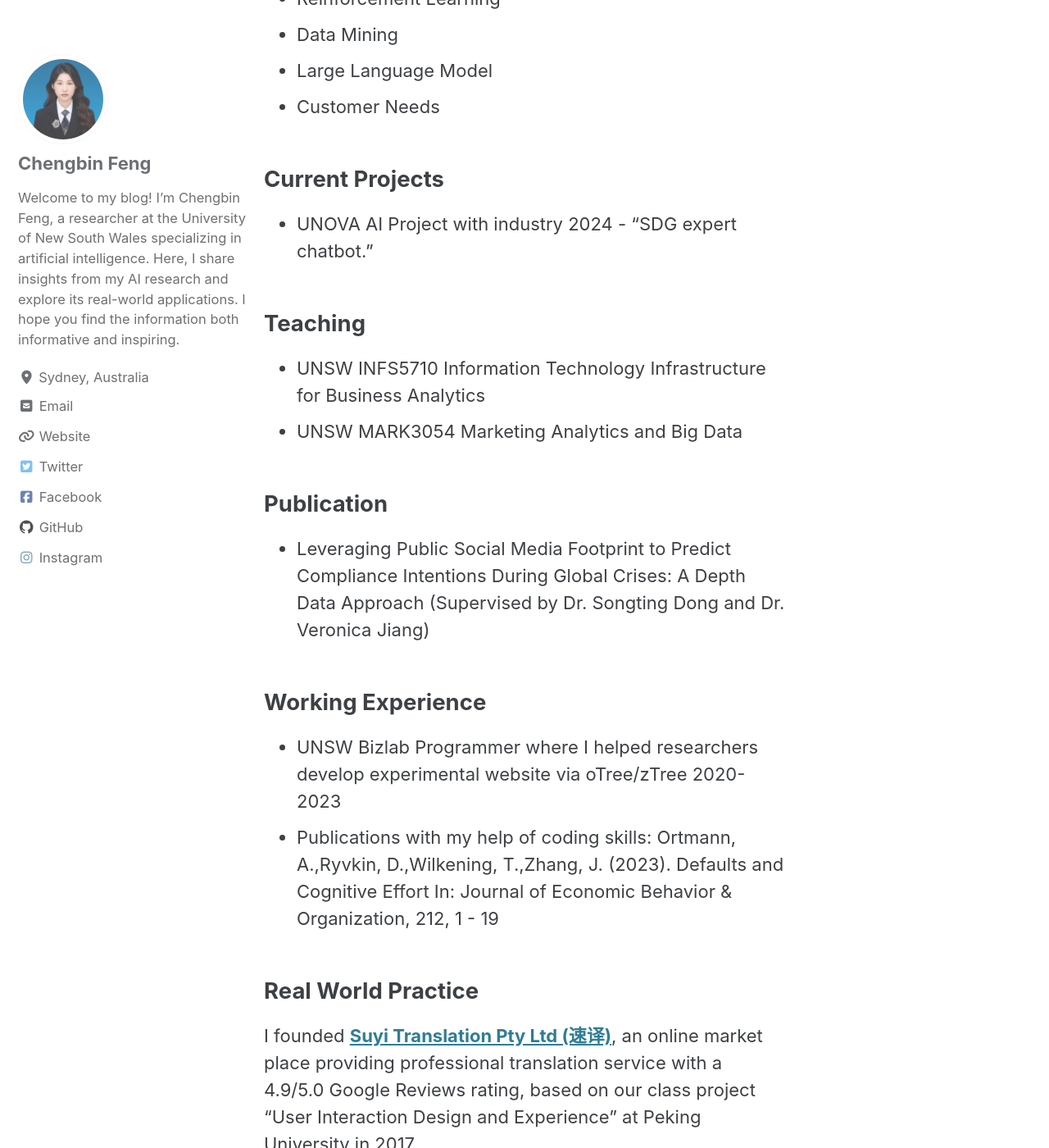
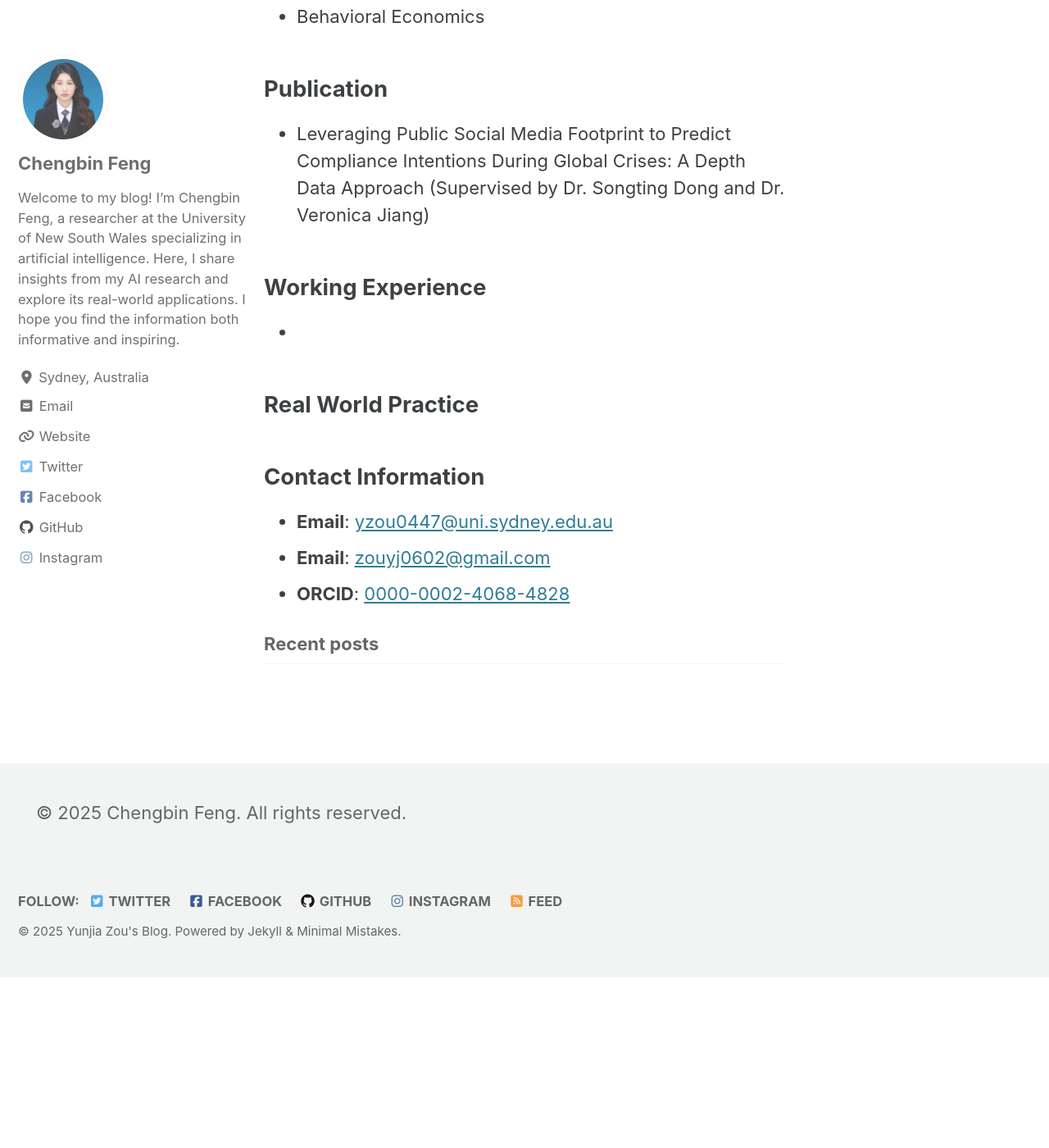
Before and after one commit to zou-yunjia/zou-yunjia.github.io, a Jekyll site: the page built from index.md, in a window 1280 px wide and 1400 px high, scrolled down 816 px. Shown: the whole window at 82% size. Built offline with Jekyll 4.4.1, drawn with Linux system fonts in a browser that asks for light colours; cached includes are drawn as plain includes; after the commit the page ends 2008 px from its top, so only the background shows below that; some of the changed text lies outside the part shown.

Commit message:
write down

```diff
--- a/index.md
+++ b/index.md
@@ -7,38 +7,26 @@
 ---
 
 # Welcome to My Blog
-Hello, I'm **Chengbin Feng**, currently conducting scientific research in Artificial Intelligence at The University of New South Wales (UNSW).
+Hello, I'm **Yunjia Zou**, a second-year Master's student in Economics at The University of Sydney (USYD).  I am actively seeking a Research Assistant role where I can contribute to impactful projects and further develop my skills in data analysis, machine learning, and economic modeling.
 
 ## About Me
 I have a passion for exploring the world through the lenses of mathematics and computer science. My interdisciplinary background has enriched my knowledge base, and I have a wide range of hobbies, including playing musical instruments, drawing, and basketball.
 
 ## Research Interests
-- Machine Learning
-- Neural Networks
-- Reinforcement Learning
-- Data Mining
-- Large Language Model
-- Customer Needs
+- Econometrics and Causal Inference
+- Behavioral Economics
 
-## Current Projects
-- UNOVA AI Project with industry 2024 - "SDG expert chatbot."
 
-## Teaching
-- UNSW INFS5710 Information Technology Infrastructure for Business Analytics
-- UNSW MARK3054 Marketing Analytics and Big Data
 
 ## Publication
 - Leveraging Public Social Media Footprint to Predict Compliance Intentions During Global Crises: A Depth Data Approach (Supervised by Dr. Songting Dong and Dr. Veronica Jiang)
 
 ## Working Experience
-- UNSW Bizlab Programmer where I helped researchers develop experimental website via oTree/zTree 2020-2023
-- Publications with my help of coding skills:
-Ortmann, A.,Ryvkin, D.,Wilkening, T.,Zhang, J. (2023). Defaults and Cognitive Effort In: Journal of Economic Behavior & Organization, 212, 1 - 19
+-
+
 
 ## Real World Practice
-I founded **[Suyi Translation Pty Ltd (速译)](https://suyitranslation.com.au/)**, an online market place providing professional translation service with a 4.9/5.0 Google Reviews rating, based on our class project “User Interaction Design and Experience” at Peking University in 2017.
-- [https://www.suyitranslation.com.au/(English)](https://www.suyitranslation.com.au/)
-- [https://www.suyi.com.au/(Chinese)](https://www.suyi.com.au/)
+
 
 ## Contact Information
 - **Email**: [yzou0447@uni.sydney.edu.au](mailto:yzou0447@uni.sydney.edu.au)
```
